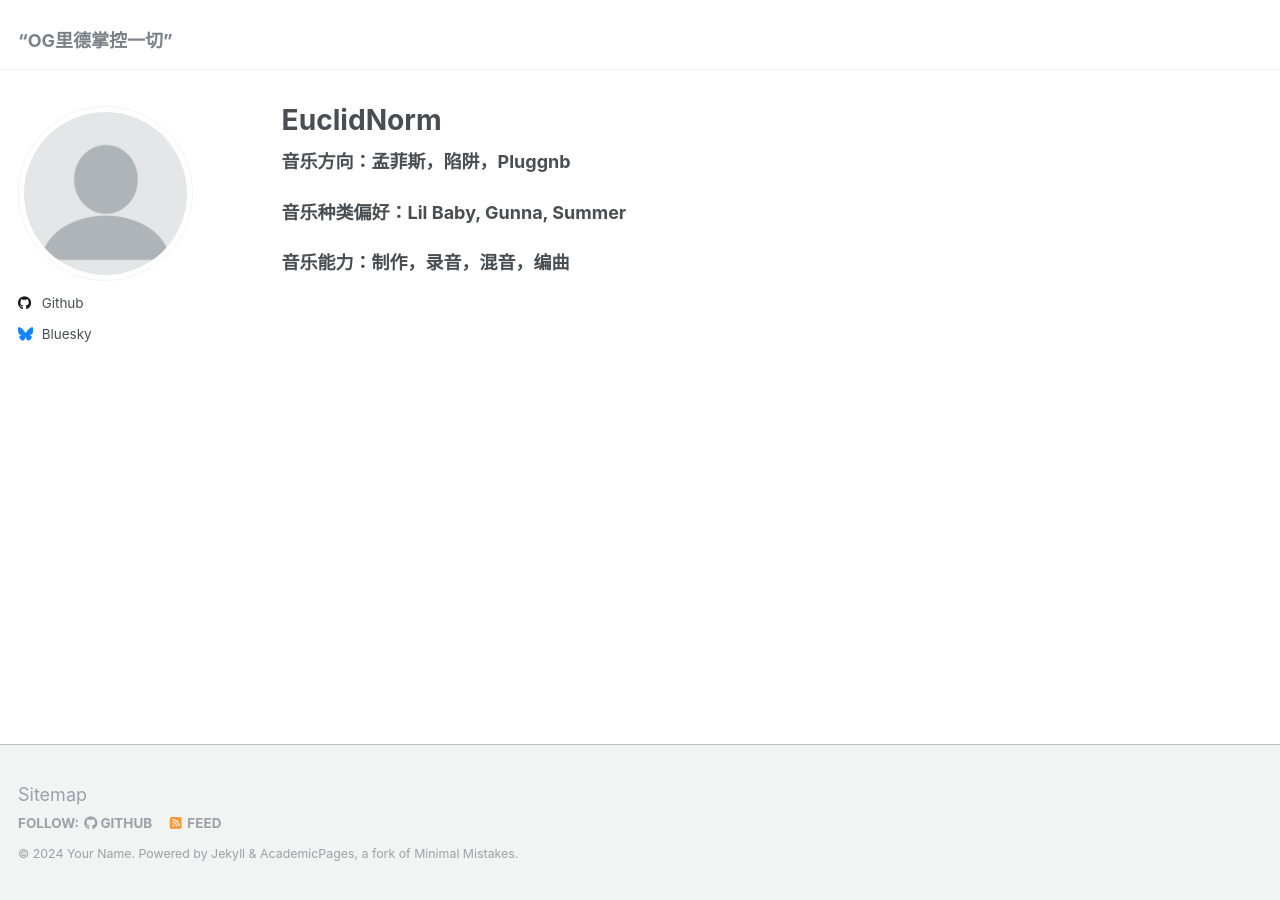
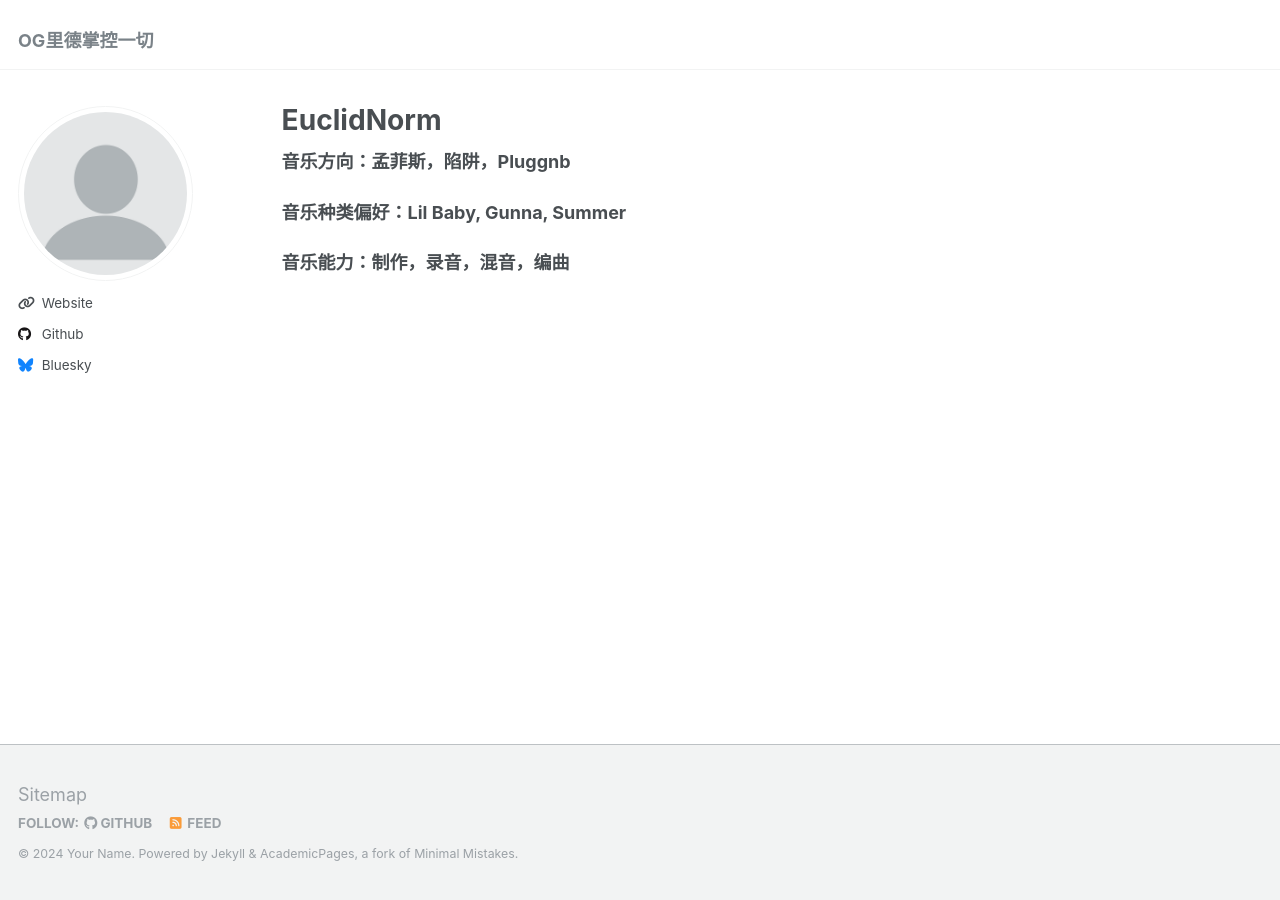
Before and after one commit to BSITA-CQ/BSITA-CQ.github.io, a Jekyll site: the page built from _pages/about.md, in a window 1280 px wide. Built offline with Jekyll 4.4.1, drawn with Linux system fonts in a browser that asks for light colours.

```diff
--- a/_config.yml
+++ b/_config.yml
@@ -8,7 +8,7 @@
 
 # Basic Site Settings
 locale                   : "en-US"
-title                    : "“OG里德掌控一切”"
+title                    : "OG里德掌控一切"
 title_separator          : "-"
 name                     : &name "Your Name"
 description              : &description "personal description"
@@ -27,7 +27,7 @@ author:
   #bio              : "Short biography for the left-hand sidebar"
   #location         : "Earth"
   #employer         : "Red Brick University"
-  #uri              : # URL
+  uri               : https://euclidnorm.github.io/
   #email            : "none@example.org"
 
   # Academic websites
```
